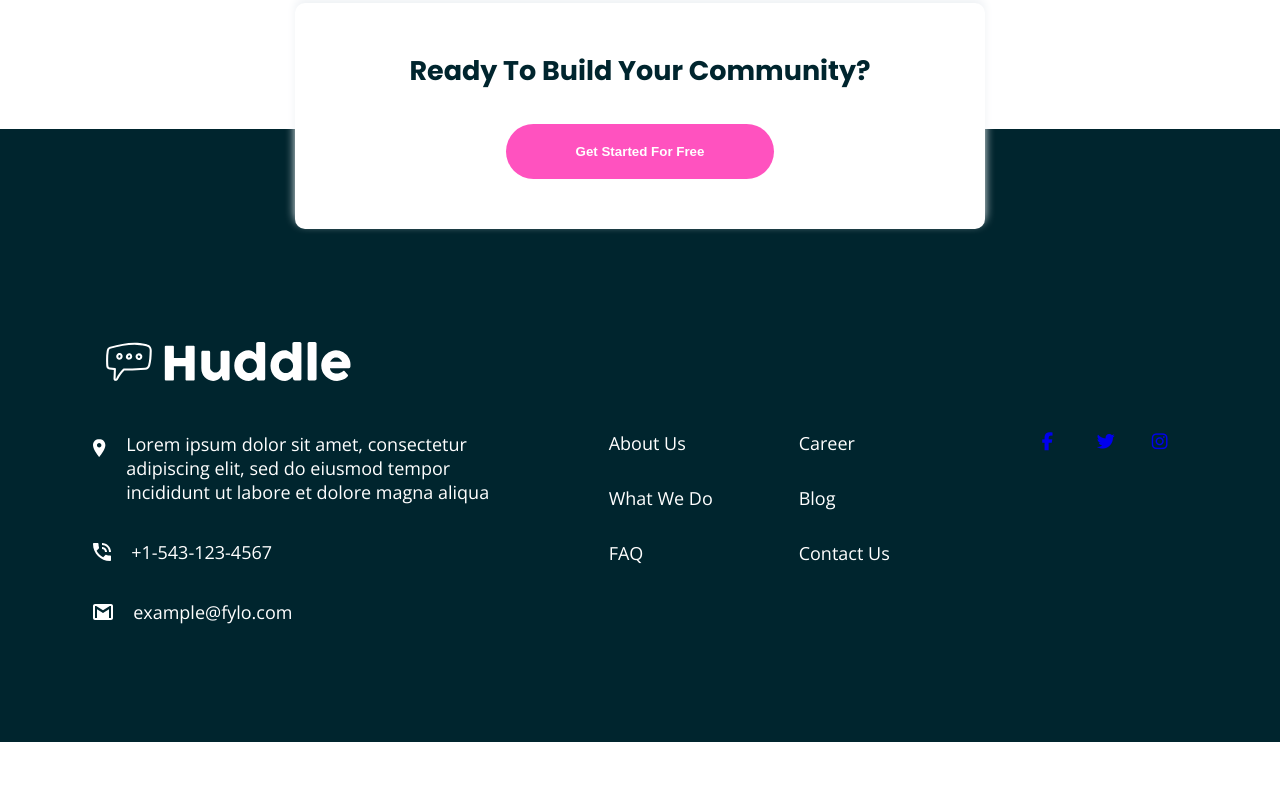
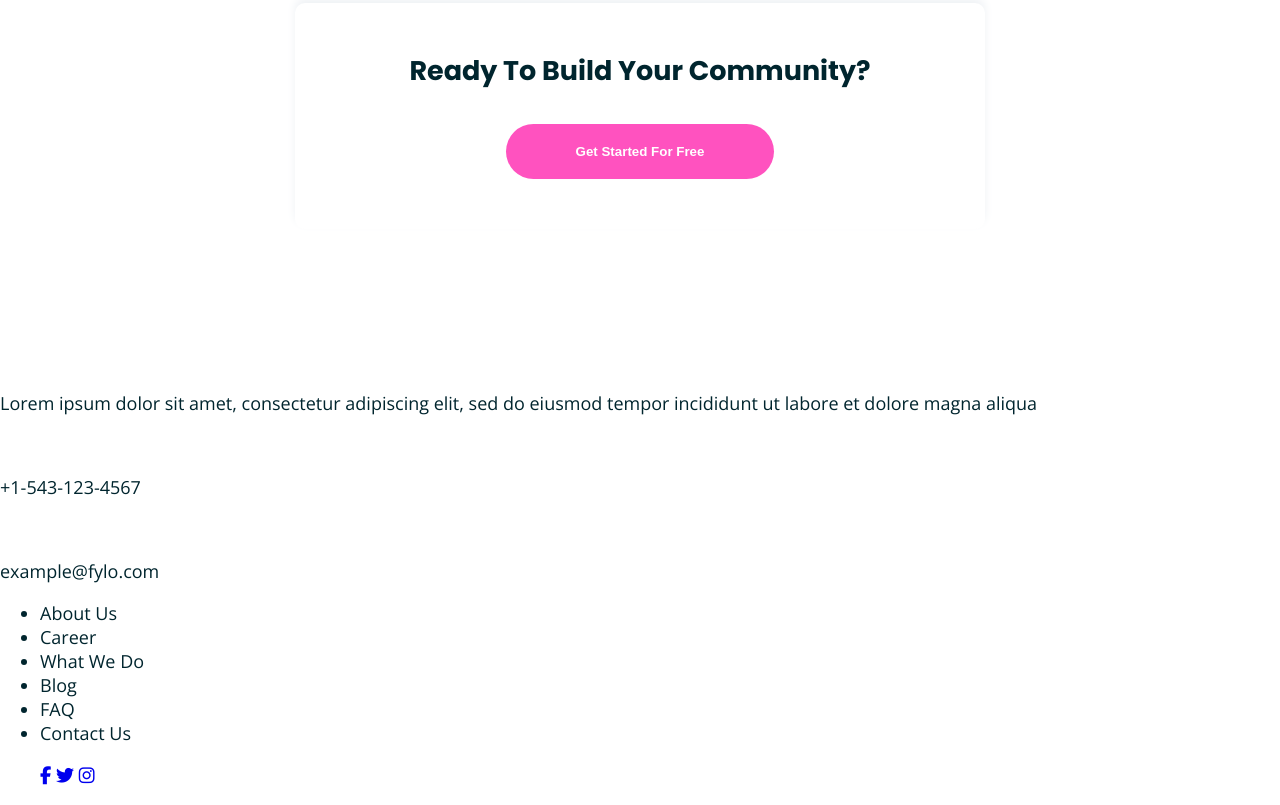
Before and after one commit to NicolasPicoG/ParcialDos, a plain HTML site: page index.html in a window 1280 px wide. Shown: the part 1952-2757 px from the top of the page. Before the commit the page ends 2694 px from the top, so only its background shows below. Drawn offline with nearby package versions, Linux system fonts and the light colour scheme; files whose address does not match are found by name.

Commit message:
Se eliminarón algunos estilos

```diff
--- a/css/styles.css
+++ b/css/styles.css
@@ -156,94 +156,12 @@ h1 {
 }
 /*Pie de pagina*/
 
-footer {
-  box-sizing: border-box;
-  background-color: var(--darkcyan);
-  z-index: 1;
-  color: white;
-  padding-top: 200px;
-  margin-top: -150px;
-  display: flex;
-  flex-direction: row;
-  align-items: center;
-  justify-content: space-evenly;
-  padding-bottom: 100px;
-}
-
-.left {
-  width: 33%;
-  display: flex;
-  flex-direction: column;
-  align-items: flex-start;
-  justify-content: flex-start;
-}
-
-.location {
-  margin-top: 20px;
-  display: flex;
-  flex-direction: row;
-  justify-content: flex-start;
-  align-items: center;
-}
-
-.location img {
-  margin-right: 20px;
-  margin-top: -40px;
-}
-
-.lorem {
-  width: 100%;
-}
-
-.contact div {
-  display: flex;
-  flex-direction: row;
-  justify-content: flex-start;
-  align-items: center;
-}
-
-.contact img {
-  margin-right: 20px;
-}
-
-.info {
-  padding: 0;
-  margin: 0;
-  display: inline-grid;
-  grid-template-columns: 150px 150px;
-  grid-template-rows: 35px 35px 35px 35px;
-  grid-column-gap: 40px;
-  grid-row-gap: 20px;
-  margin-top: 90px;
-}
-.info li {
-  list-style-type: none;
-  cursor: pointer;
-  color: var(--dk-grey-blue);
-  color: hsl(0, 0%, 100%);
-}
-
-
-.social {
-  padding: 0;
-  display: grid;
-  grid-template-columns: 35px 35px 35px;
-  grid-template-rows: 35px;
-  grid-gap: 20px;
-  margin-top: -60px;
-}
-
-.social li {
-  display: flex;
-  justify-content: center;
-  align-items: center;
-  list-style-type: none;
-  cursor: pointer;
-  font-size: 1.5em;
-  color: hsl(0, 0%, 100%);
-  border: 1px solid hsl(0, 0%, 100%);
-  border-radius: 50%;
-}
 
 
 /*Para el responsive*/
+
+
+/*Responsive sección uno*/
+/*Responsive sección dos*/
+/*Responsive sección tres*/
+/*Responsive pie de pagina*/
```
